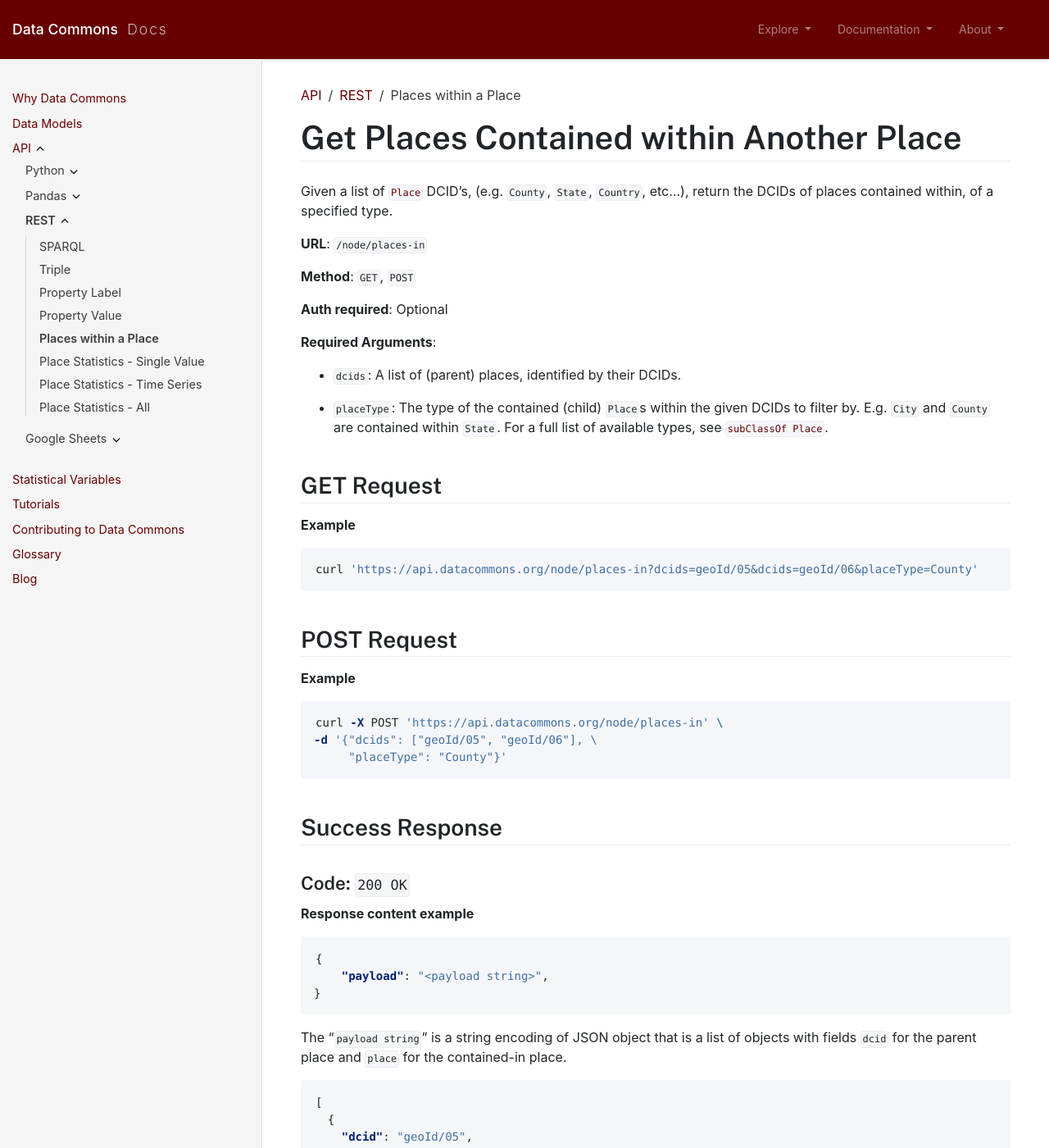
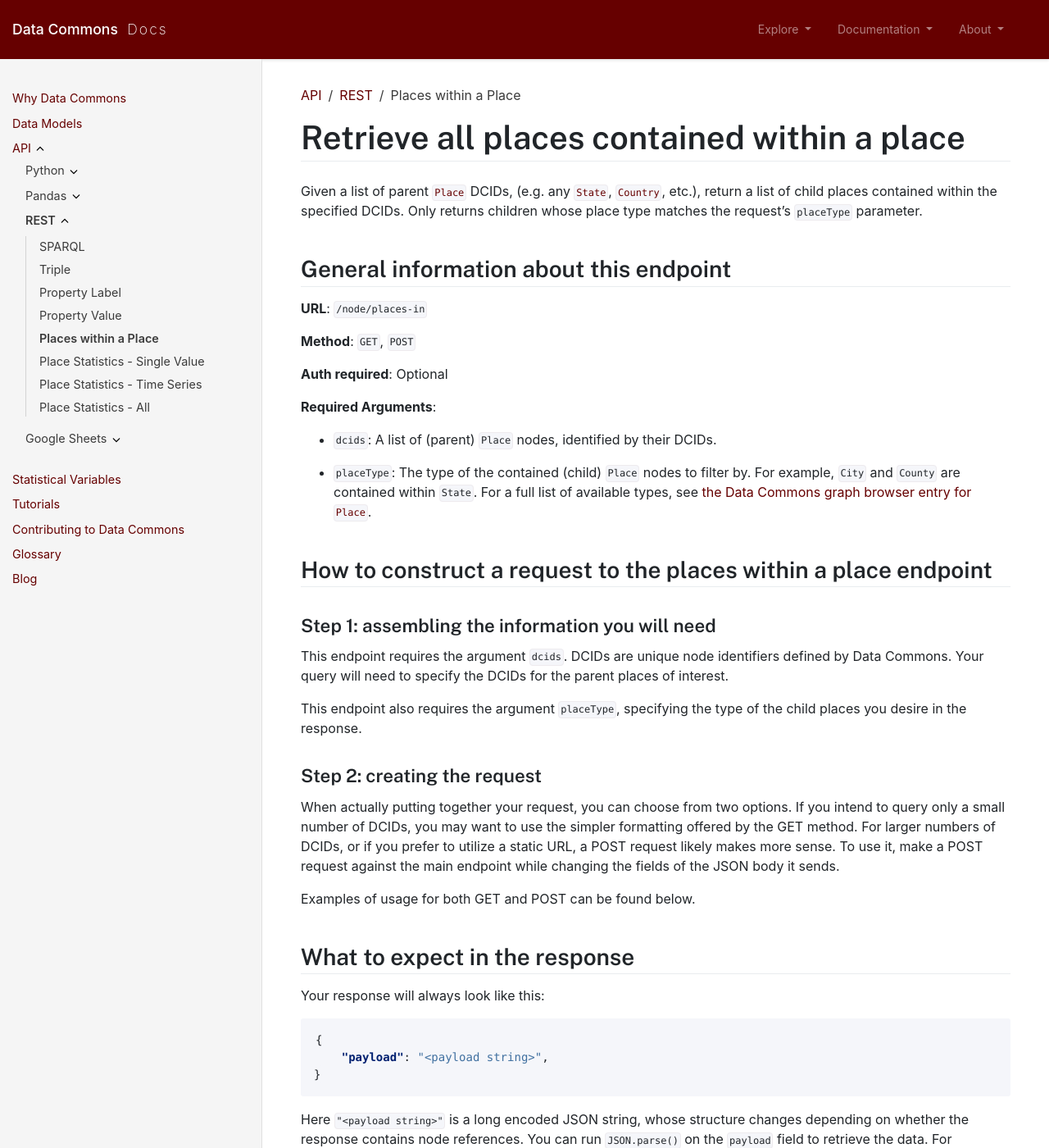
Before and after one commit to datacommonsorg/docsite, a Jekyll site: the page built from api/rest/place_in.md, in a window 1280 px wide and 1400 px high. Shown: the whole window at 82% size. Built offline with Jekyll 4.4.1, drawn with Linux system fonts in a browser that asks for light colours; comment, search, counter and statistics services are not loaded; some of the changed text lies outside the part shown.

Commit message:
Polished first draft on 'Places within a Place' REST docs (#97)
Updated doc for place within a place REST API

````diff
--- a/Gemfile
+++ b/Gemfile
@@ -15,6 +15,5 @@ group :jekyll_plugins do
 end
 
 group :jekyll_plugins do
-
   gem "jekyll-tabs"
 end
--- a/api/rest/place_in.md
+++ b/api/rest/place_in.md
@@ -6,11 +6,14 @@ parent: REST
 grand_parent: API
 ---
 
-# Get Places Contained within Another Place
+# Retrieve all places contained within a place
 
-Given a list of [`Place`](https://datacommons.org/browser/Place) DCID's,
-(e.g. `County`, `State`, `Country`, etc...), return the DCIDs of places
-contained within, of a specified type.
+Given a list of parent [`Place`](https://datacommons.org/browser/Place) DCIDs,
+(e.g. any [`State`](https://datacommons.org/browser/State), [`Country`](https://datacommons.org/browser/Country), etc.), return a list of child places
+contained within the specified DCIDs. Only returns children whose place type matches
+the request's `placeType` parameter.
+
+## General information about this endpoint
 
 **URL**: `/node/places-in`
 
@@ -20,36 +23,29 @@ contained within, of a specified type.
 
 **Required Arguments**:
 
-*   `dcids`: A list of (parent) places, identified by their DCIDs.
+*   `dcids`: A list of (parent) `Place` nodes, identified by their DCIDs.
 
-*   `placeType`: The type of the contained (child) `Place`s within the given
-    DCIDs to filter by. E.g. `City` and `County` are contained within `State`. For a
-    full list of available types, see [`subClassOf Place`](https://datacommons.org/browser/Place).
+*   `placeType`: The type of the contained (child) `Place` nodes to filter by. For example, `City` and `County` are contained within `State`. For a
+    full list of available types, see [the Data Commons graph browser entry for `Place`](https://datacommons.org/browser/Place).
 
 
-## GET Request
+## How to construct a request to the places within a place endpoint
 
-**Example**
+### Step 1: assembling the information you will need
 
-```bash
-curl 'https://api.datacommons.org/node/places-in?dcids=geoId/05&dcids=geoId/06&placeType=County'
-```
+This endpoint requires the argument `dcids`. DCIDs are unique node identifiers defined by Data Commons. Your query will need to specify the DCIDs for the parent places of interest.
 
-## POST Request
+This endpoint also requires the argument `placeType`, specifying the type of the child places you desire in the response.
 
-**Example**
+### Step 2: creating the request
 
-```bash
-curl -X POST 'https://api.datacommons.org/node/places-in' \
--d '{"dcids": ["geoId/05", "geoId/06"], \
-     "placeType": "County"}'
-```
+When actually putting together your request, you can choose from two options. If you intend to query only a small number of DCIDs, you may want to use the simpler formatting offered by the GET method. For larger numbers of DCIDs, or if you prefer to utilize a static URL, a POST request likely makes more sense. To use it, make a POST request against the main endpoint while changing the fields of the JSON body it sends.
 
-## Success Response
+Examples of usage for both GET and POST can be found below.
 
-### **Code**: `200 OK`
+## What to expect in the response
 
-**Response content example**
+Your response will always look like this:
 
 ```json
 {
@@ -57,56 +53,163 @@ curl -X POST 'https://api.datacommons.org/node/places-in' \
 }
 ```
 
-The "`payload string`" is a string encoding of JSON object that is a list of
-objects with fields `dcid` for the parent place and `place` for the contained-in
-place.
+Here `"<payload string>"` is a long encoded JSON string, whose structure changes depending on whether the response contains node references. You can run `JSON.parse()` on the `payload` field to retrieve the data. For example, in JavaScript: `var data = JSON.parse(response['payload'])`.
+
+After decoding the response payload string, its structure adheres to the following form:
 
 ```json
 [
   {
-    "dcid": "geoId/05",
-    "place": "geoId/05001"
+    "dcid": "stringOfParentPlaceDCID",
+    "place": "stringOfChildPlaceDCID"
   },
-  {
-    "dcid": "geoId/05",
-    "place": "geoId/05003"
-  }
-  {
-    "dcid": "geoId/06",
-    "place": "geoId/06001"
-  }
-  {
-    "dcid": "geoId/06",
-    "place": "geoId/06003"
-  }
+  ...
 ]
 ```
 
-**NOTE:** Please run `JSON.parse()` on the `payload` field to retrieve the data.
-For example, in JavaScript: `var data = JSON.parse(response['payload'])`.
+## Example requests and responses
 
-## Error Response
+### Example 1: Retrieve a list of the counties in Delaware.
 
-### **Code**: `500 Internal Server Error`
+<div>
 
-**Request example:**
+{% tabs log %}
 
-DCIDs not specified:
+{% tab log GET Request %}
 
 ```bash
-curl -X POST 'https://api.datacommons.org/node/places-in' \
--d '{"dcids": []}'
+curl --request GET \
+  --url 'https://api.datacommons.org/node/places-in?dcids=geoId%2F10&placeType=County'
 ```
 
-placeType not specified `bash curl -X POST
-'https://api.datacommons.org/node/places-in' \ -d '{"dcids":
-["geoId/06]}'`
+{% endtab %}
 
-**Response content example**
+{% tab log POST Request %}
+
+```bash
+curl --request POST \
+  --url https://api.datacommons.org/node/places-in \
+  --header 'content-type: application/json' \
+  --data '{
+	"dcids": [
+		"geoId/10"
+	],
+	"placeType": "County"
+}'
+```
+
+{% endtab %}
+
+{% tab log javascript %}
+
+<iframe width="100%" height="300" src="//jsfiddle.net/datacommonsorg/Lvt18jgd/8/embedded/" allowfullscreen="allowfullscreen" allowpaymentrequest frameborder="0"></iframe>
+
+{% endtab %}
+
+{% endtabs %}
+
+<script src="/assets/js/tabs.js"></script>
+</div>
+
+#### Response
 
 ```json
 {
-  "code": 2,
-  "message": "missing required arguments"
+  "payload": [
+    {
+      "dcid": "geoId/10",
+      "place": "geoId/10001"
+    },
+    {
+      "dcid": "geoId/10",
+      "place": "geoId/10003"
+    },
+    {
+      "dcid": "geoId/10",
+      "place": "geoId/10005"
+    }
+  ]
 }
 ```
+
+### Example 2: Retrieve a list of congressional districts in Alaska and Hawaii.
+
+<div>
+
+{% tabs log %}
+
+{% tab log GET Request %}
+
+```bash
+curl --request GET \
+  --url 'https://api.datacommons.org/node/places-in?dcids=geoId%2F15&dcids=geoId%2F02&placeType=CongressionalDistrict'
+```
+
+{% endtab %}
+
+{% tab log POST Request %}
+
+```bash
+curl --request POST \
+  --url https://api.datacommons.org/node/places-in \
+  --header 'content-type: application/json' \
+  --data '{
+	"dcids": [
+		"geoId/15",
+		"geoId/02"
+	],
+	"placeType": "CongressionalDistrict"
+}'
+```
+
+{% endtab %}
+
+{% tab log javascript %}
+
+<iframe width="100%" height="300" src="//jsfiddle.net/datacommonsorg/nw2dyose/3/embedded/" allowfullscreen="allowfullscreen" allowpaymentrequest frameborder="0"></iframe>
+
+{% endtab %}
+
+{% endtabs %}
+
+<script src="/assets/js/tabs.js"></script>
+</div>
+
+#### Response
+
+```json
+{
+  "payload": [
+    {
+      "dcid": "geoId/15",
+      "place": "geoId/1501"
+    },
+    {
+      "dcid": "geoId/15",
+      "place": "geoId/1502"
+    },
+    {
+      "dcid": "geoId/02",
+      "place": "geoId/0200"
+    }
+  ]
+}
+```
+
+## Error Responses
+
+If your request is malformed in some way, you will receive a 400 status code and an error message like the following:
+
+```json
+{
+  "code": 3,
+  "message": "Missing required arguments",
+  "details": [
+    {
+      "@type": "type.googleapis.com/google.rpc.DebugInfo",
+      "stackEntries": [],
+      "detail": "internal"
+    }
+  ]
+}
+```
````
Also changed, not shown: assets/js/tabs.js (line endings or trailing spaces).
